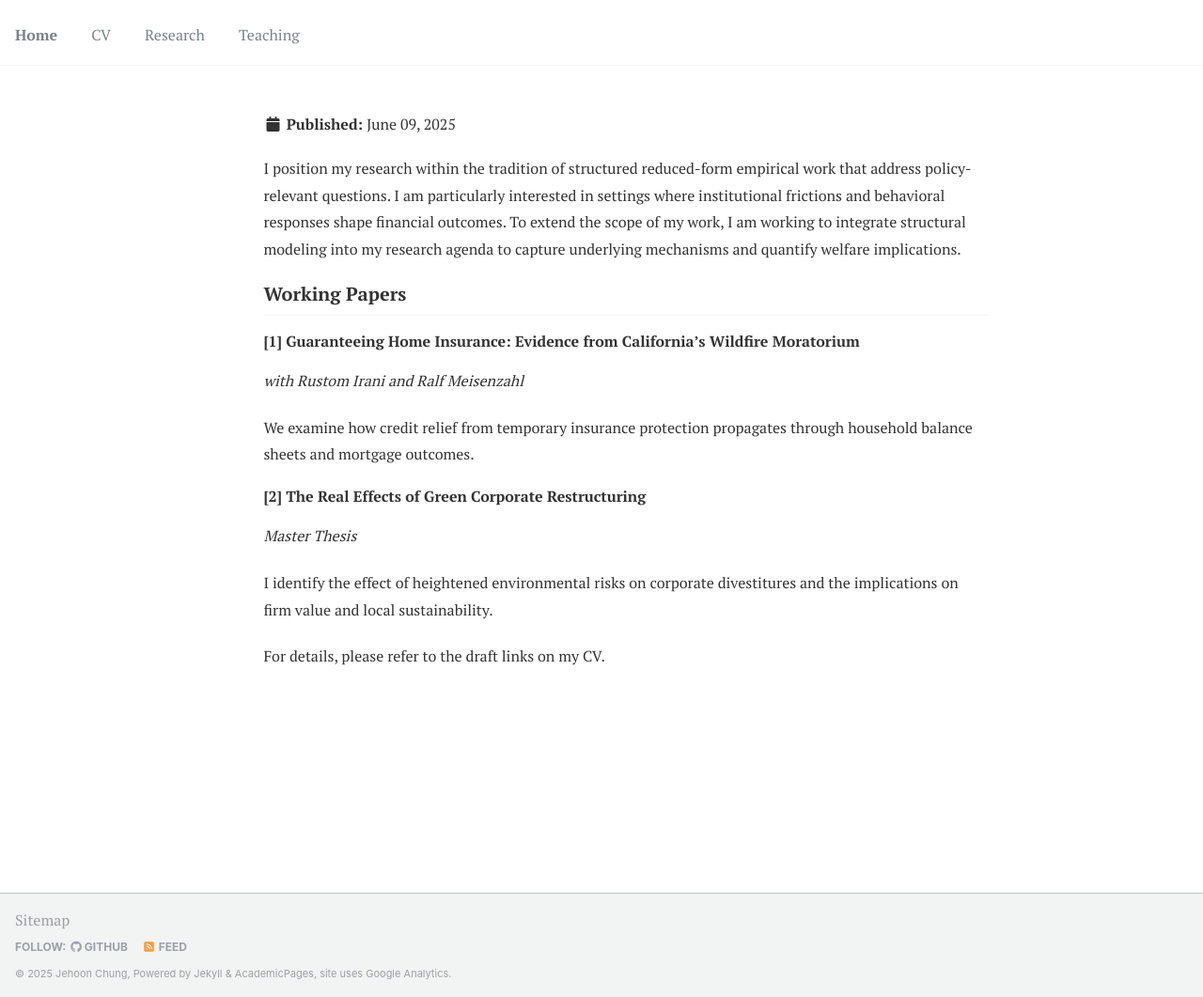
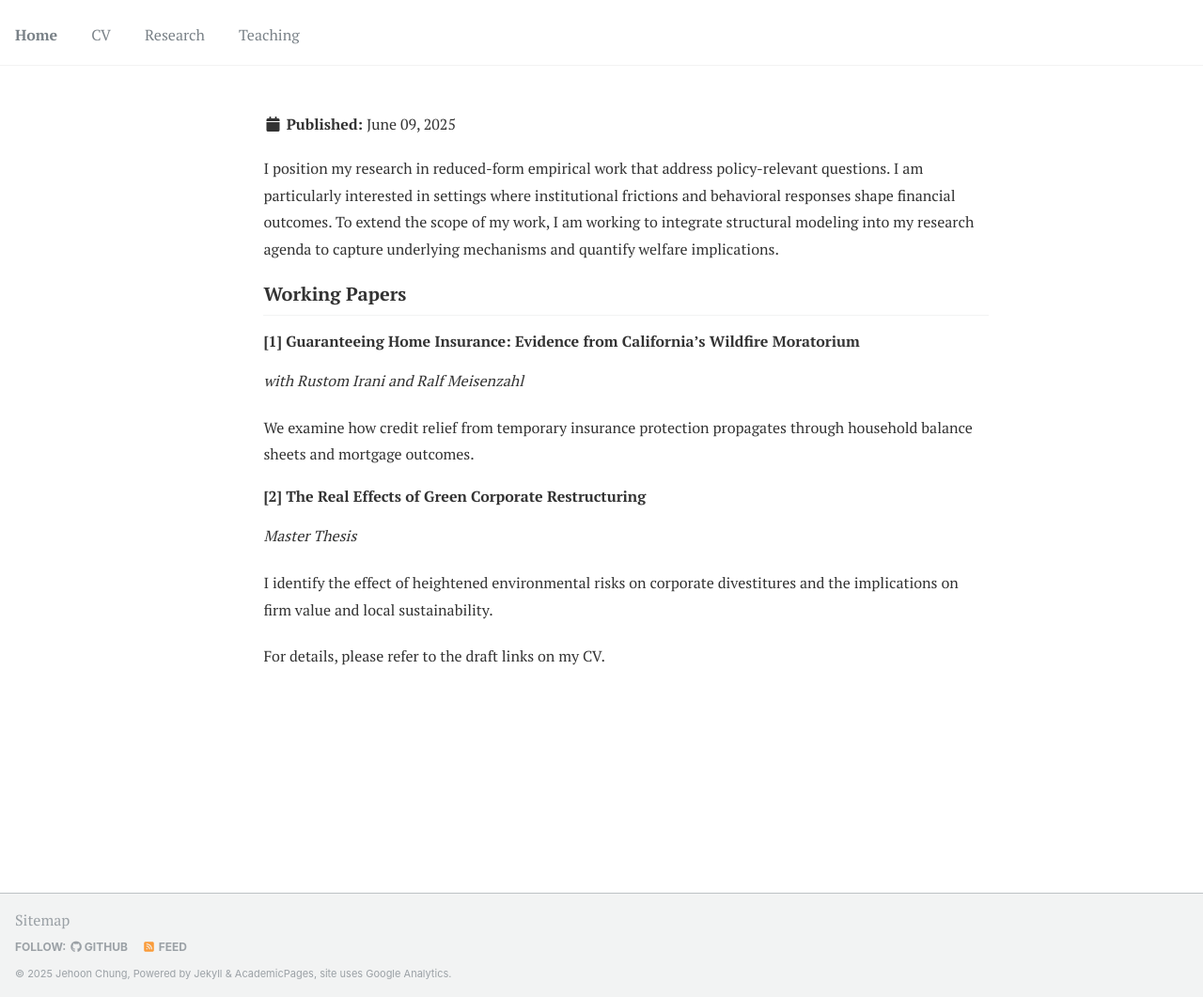
Before and after one commit to JehoonChung/jehoonchung.github.io, a Jekyll site: the page built from _research/research.md, in a window 1280 px wide and 1061 px high. Shown: the whole window at 94% size. Built offline with Jekyll 4.4.1, drawn with Linux system fonts in a browser that asks for light colours.

Commit message:
Update research.md

```diff
--- a/_research/research.md
+++ b/_research/research.md
@@ -5,7 +5,7 @@ mobile_hide_author: true
 collection: research
 permalink: /research/
 ---
-I position my research within the tradition of structured reduced-form empirical work that address policy-relevant questions. I am particularly interested in settings where institutional frictions and behavioral responses shape financial outcomes. To extend the scope of my work, I am working to integrate structural modeling into my research agenda to capture underlying mechanisms and quantify welfare implications.
+I position my research in reduced-form empirical work that address policy-relevant questions. I am particularly interested in settings where institutional frictions and behavioral responses shape financial outcomes. To extend the scope of my work, I am working to integrate structural modeling into my research agenda to capture underlying mechanisms and quantify welfare implications.
 
 
 ## Working Papers
```
